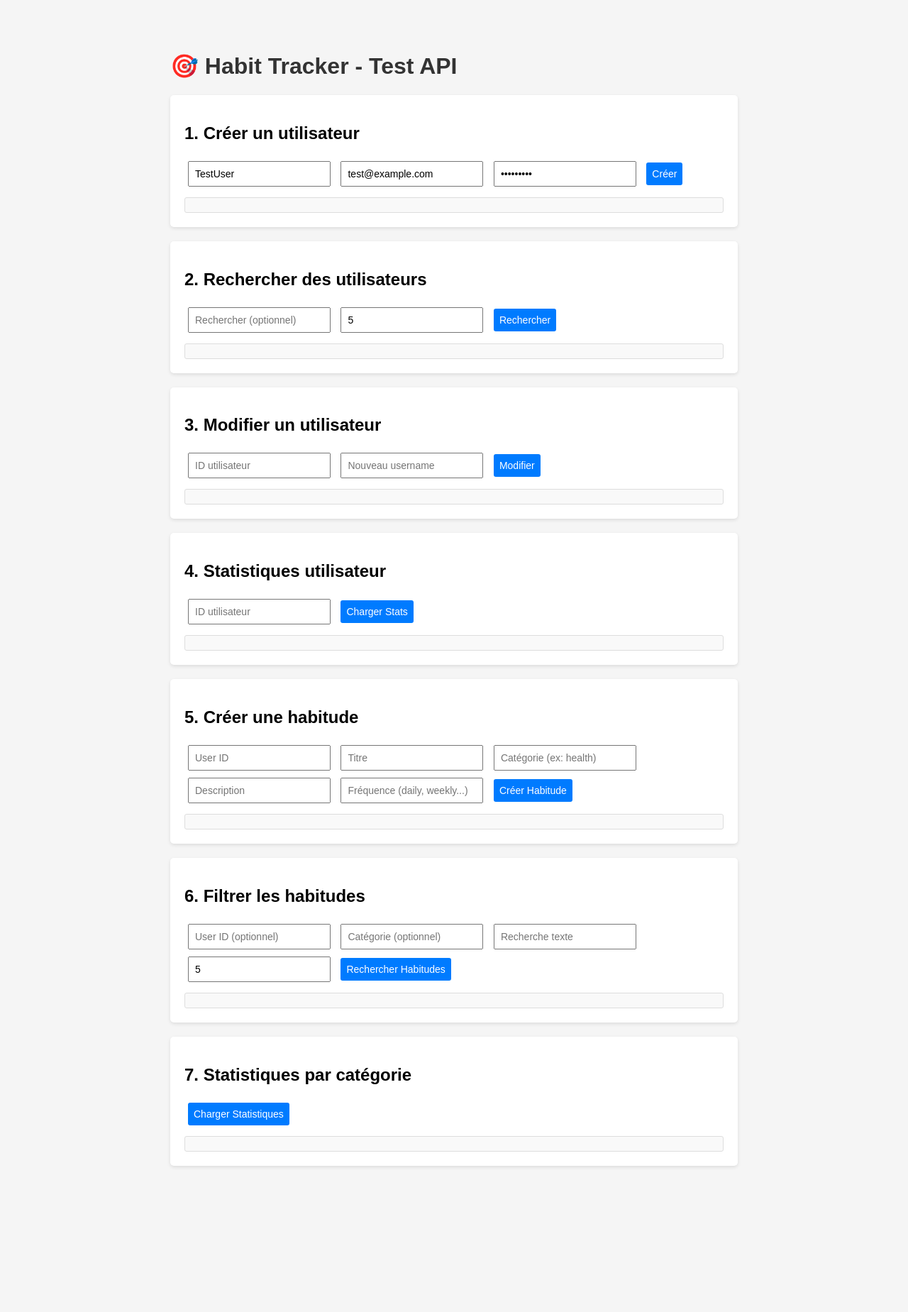
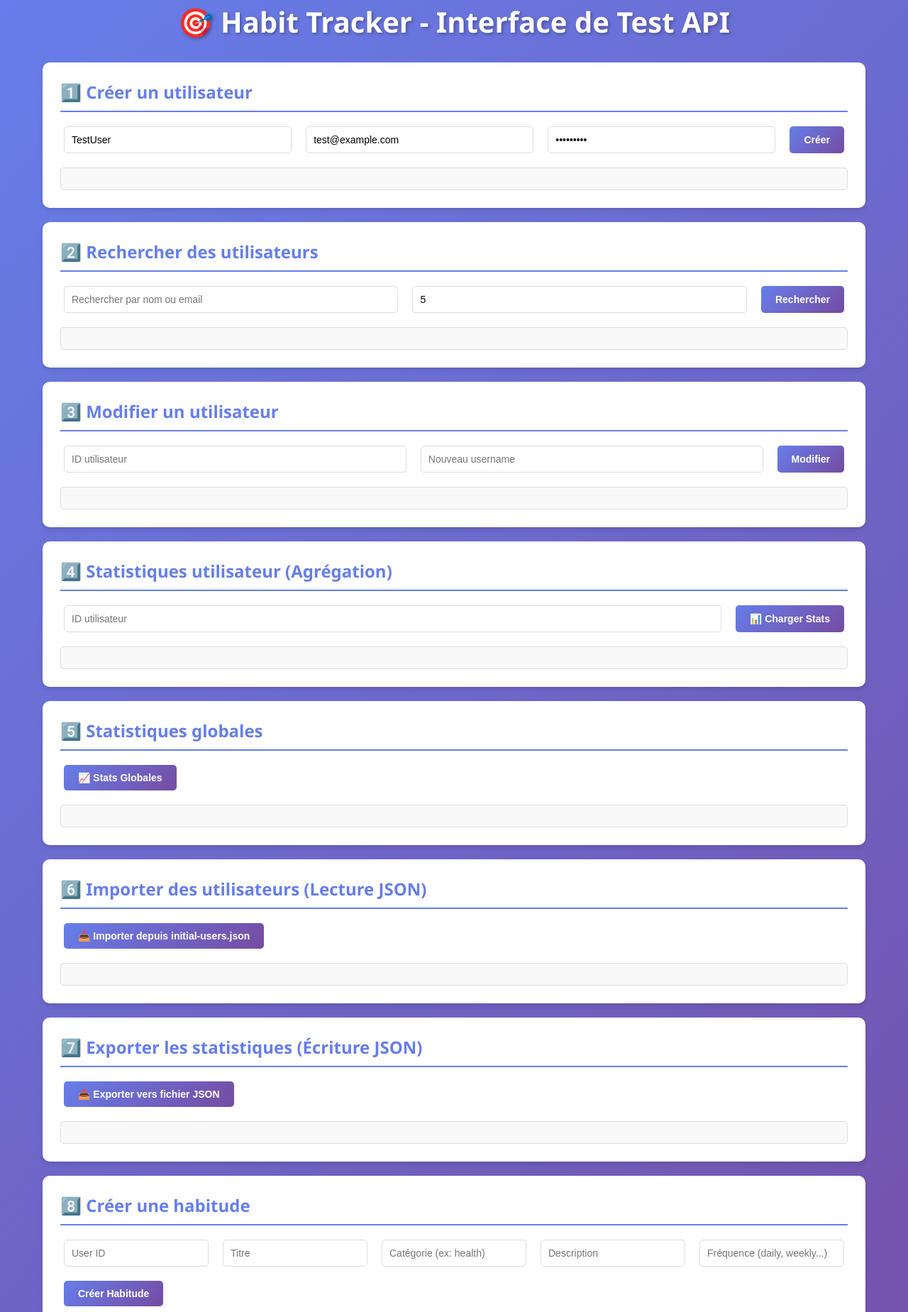
Before and after one commit to flog1508/NodeJs_Project, a website: page public/index.html in a window 1280 px wide. Shown: the part 17-1866 px from the top of the page at 71% size. Before the commit the page ends 1750 px from the top, so only its background shows below. Drawn offline with Linux system fonts and the light colour scheme.

Commit message:
Ajout et finalisation des routes User et perfectionnement de l'interface de test

```diff
--- a/public/index.html
+++ b/public/index.html
@@ -5,128 +5,187 @@
   <meta name="viewport" content="width=device-width, initial-scale=1.0">
   <title>Habit Tracker - Test API</title>
   <style>
+    * { margin: 0; padding: 0; box-sizing: border-box; }
     body {
-      font-family: Arial, sans-serif;
-      max-width: 800px;
-      margin: 50px auto;
+      font-family: 'Segoe UI', Tahoma, Geneva, Verdana, sans-serif;
+      max-width: 1200px;
+      margin: 0 auto;
       padding: 20px;
-      background-color: #f5f5f5;
+      background: linear-gradient(135deg, #667eea 0%, #764ba2 100%);
+      min-height: 100vh;
     }
-    h1 { color: #333; }
+    h1 {
+      color: white;
+      text-align: center;
+      margin-bottom: 30px;
+      text-shadow: 2px 2px 4px rgba(0,0,0,0.3);
+      font-size: 2.5em;
+    }
     .section {
       background: white;
-      padding: 20px;
+      padding: 25px;
       margin: 20px 0;
-      border-radius: 5px;
-      box-shadow: 0 2px 5px rgba(0,0,0,0.1);
+      border-radius: 10px;
+      box-shadow: 0 4px 6px rgba(0,0,0,0.1);
+    }
+    .section h2 {
+      color: #667eea;
+      margin-bottom: 15px;
+      border-bottom: 2px solid #667eea;
+      padding-bottom: 10px;
     }
     input, button {
-      padding: 8px;
+      padding: 10px;
       margin: 5px;
       font-size: 14px;
+      border-radius: 5px;
+      border: 1px solid #ddd;
+    }
+    input {
+      flex: 1;
+      min-width: 200px;
     }
     button {
-      background-color: #007bff;
+      background: linear-gradient(135deg, #667eea 0%, #764ba2 100%);
       color: white;
       border: none;
-      border-radius: 3px;
       cursor: pointer;
+      font-weight: bold;
+      transition: transform 0.2s;
+      padding: 10px 20px;
     }
-    button:hover { background-color: #0056b3; }
+    button:hover {
+      transform: translateY(-2px);
+      box-shadow: 0 4px 8px rgba(0,0,0,0.2);
+    }
     .result {
       background-color: #f9f9f9;
       border: 1px solid #ddd;
-      padding: 10px;
-      margin-top: 10px;
-      border-radius: 3px;
-      max-height: 200px;
+      padding: 15px;
+      margin-top: 15px;
+      border-radius: 5px;
+      max-height: 300px;
       overflow-y: auto;
       white-space: pre-wrap;
       word-wrap: break-word;
+      font-family: 'Courier New', monospace;
+      font-size: 12px;
+    }
+    .input-row {
+      display: flex;
+      flex-wrap: wrap;
+      gap: 10px;
+      margin-bottom: 10px;
     }
   </style>
 </head>
 <body>
-  <h1>🎯 Habit Tracker - Test API</h1>
+  <h1>🎯 Habit Tracker - Interface de Test API</h1>
 
   <!-- ================================ -->
   <!-- 🔹 PARTIE ÉTUDIANT 1 : USERS -->
   <!-- ================================ -->
 
   <div class="section">
-    <h2>1. Créer un utilisateur</h2>
+    <h2>1️⃣ Créer un utilisateur</h2>
+    <div class="input-row">
       <input type="text" id="username" placeholder="Username" value="TestUser">
       <input type="email" id="email" placeholder="Email" value="test@example.com">
       <input type="password" id="password" placeholder="Password" value="secret123">
       <button onclick="createUser()">Créer</button>
+    </div>
     <div id="createResult" class="result"></div>
   </div>
 
   <div class="section">
-    <h2>2. Rechercher des utilisateurs</h2>
-    <input type="text" id="searchQuery" placeholder="Rechercher (optionnel)">
+    <h2>2️⃣ Rechercher des utilisateurs</h2>
+    <div class="input-row">
+      <input type="text" id="searchQuery" placeholder="Rechercher par nom ou email">
       <input type="number" id="limit" placeholder="Limite" value="5">
       <button onclick="searchUsers()">Rechercher</button>
+    </div>
     <div id="searchResult" class="result"></div>
   </div>
 
   <div class="section">
-    <h2>3. Modifier un utilisateur</h2>
+    <h2>3️⃣ Modifier un utilisateur</h2>
+    <div class="input-row">
       <input type="text" id="userId" placeholder="ID utilisateur">
       <input type="text" id="newUsername" placeholder="Nouveau username">
       <button onclick="updateUser()">Modifier</button>
+    </div>
     <div id="updateResult" class="result"></div>
   </div>
 
   <div class="section">
-    <h2>4. Statistiques utilisateur</h2>
+    <h2>4️⃣ Statistiques utilisateur (Agrégation)</h2>
+    <div class="input-row">
       <input type="text" id="statsUserId" placeholder="ID utilisateur">
-    <button onclick="getUserStats()">Charger Stats</button>
+      <button onclick="getUserStats()">📊 Charger Stats</button>
+    </div>
     <div id="statsResult" class="result"></div>
   </div>
 
+  <div class="section">
+    <h2>5️⃣ Statistiques globales</h2>
+    <div class="input-row">
+      <button onclick="getGlobalStats()">📈 Stats Globales</button>
+    </div>
+    <div id="globalStatsResult" class="result"></div>
+  </div>
 
+  <div class="section">
+    <h2>6️⃣ Importer des utilisateurs (Lecture JSON)</h2>
+    <div class="input-row">
+      <button onclick="importUsers()">📥 Importer depuis initial-users.json</button>
+    </div>
+    <div id="importResult" class="result"></div>
+  </div>
+
+  <div class="section">
+    <h2>7️⃣ Exporter les statistiques (Écriture JSON)</h2>
+    <div class="input-row">
+      <button onclick="exportStats()">📤 Exporter vers fichier JSON</button>
+    </div>
+    <div id="exportResult" class="result"></div>
+  </div>
 
   <!-- ================================== -->
   <!-- 🔹 PARTIE ÉTUDIANT 2 : HABITS -->
   <!-- ================================== -->
 
-  <!-- 1. Créer une habitude -->
   <div class="section">
-    <h2>5. Créer une habitude</h2>
-
+    <h2>8️⃣ Créer une habitude</h2>
+    <div class="input-row">
       <input type="text" id="habitUserId" placeholder="User ID">
       <input type="text" id="habitTitle" placeholder="Titre">
       <input type="text" id="habitCategory" placeholder="Catégorie (ex: health)">
       <input type="text" id="habitDesc" placeholder="Description">
       <input type="text" id="habitFreq" placeholder="Fréquence (daily, weekly...)">
-
       <button onclick="createHabit()">Créer Habitude</button>
+    </div>
     <div id="habitCreateResult" class="result"></div>
   </div>
 
-  <!-- 2. Filtrer les habitudes -->
   <div class="section">
-    <h2>6. Filtrer les habitudes</h2>
-
+    <h2>9️⃣ Filtrer les habitudes</h2>
+    <div class="input-row">
       <input type="text" id="filterUserId" placeholder="User ID (optionnel)">
       <input type="text" id="filterCategory" placeholder="Catégorie (optionnel)">
       <input type="text" id="filterSearch" placeholder="Recherche texte">
       <input type="number" id="filterLimit" placeholder="Limite" value="5">
-
-    <button onclick="filterHabits()">Rechercher Habitudes</button>
+      <button onclick="filterHabits()">🔍 Rechercher Habitudes</button>
+    </div>
     <div id="habitFilterResult" class="result"></div>
   </div>
 
-  <!-- 3. Statistiques catégories -->
   <div class="section">
-    <h2>7. Statistiques par catégorie</h2>
-
-    <button onclick="getHabitStats()">Charger Statistiques</button>
+    <h2>🔟 Statistiques par catégorie (Agrégation)</h2>
+    <div class="input-row">
+      <button onclick="getHabitStats()">📊 Charger Statistiques</button>
+    </div>
     <div id="habitStatsResult" class="result"></div>
   </div>
-
-
 
   <!-- JAVASCRIPT API CALLS -->
   <script>
@@ -147,7 +206,8 @@
           headers: { "Content-Type": "application/json" },
           body: JSON.stringify({ username, email, password })
         });
-        document.getElementById("createResult").textContent = JSON.stringify(await response.json(), null, 2);
+        const data = await response.json();
+        document.getElementById("createResult").textContent = JSON.stringify(data, null, 2);
       } catch (error) {
         document.getElementById("createResult").textContent = "Erreur: " + error.message;
       }
@@ -159,7 +219,8 @@
 
       try {
         const response = await fetch(`${API_URL}/users/search?search=${search}&limit=${limit}`);
-        document.getElementById("searchResult").textContent = JSON.stringify(await response.json(), null, 2);
+        const data = await response.json();
+        document.getElementById("searchResult").textContent = JSON.stringify(data, null, 2);
       } catch (error) {
         document.getElementById("searchResult").textContent = "Erreur: " + error.message;
       }
@@ -175,7 +236,8 @@
           headers: { "Content-Type": "application/json" },
           body: JSON.stringify({ username: newUsername })
         });
-        document.getElementById("updateResult").textContent = JSON.stringify(await response.json(), null, 2);
+        const data = await response.json();
+        document.getElementById("updateResult").textContent = JSON.stringify(data, null, 2);
       } catch (error) {
         document.getElementById("updateResult").textContent = "Erreur: " + error.message;
       }
@@ -184,30 +246,62 @@
     async function getUserStats() {
       const userId = document.getElementById("statsUserId").value;
 
+      if (!userId) {
+        alert("Veuillez entrer un ID utilisateur");
+        return;
+      }
+
       try {
         const response = await fetch(`${API_URL}/users/${userId}/stats`);
-        document.getElementById("statsResult").textContent = JSON.stringify(await response.json(), null, 2);
+        const data = await response.json();
+        document.getElementById("statsResult").textContent = JSON.stringify(data, null, 2);
       } catch (error) {
         document.getElementById("statsResult").textContent = "Erreur: " + error.message;
       }
     }
 
+    async function getGlobalStats() {
+      try {
+        const response = await fetch(`${API_URL}/users/stats/global`);
+        const data = await response.json();
+        document.getElementById("globalStatsResult").textContent = JSON.stringify(data, null, 2);
+      } catch (error) {
+        document.getElementById("globalStatsResult").textContent = "Erreur: " + error.message;
+      }
+    }
 
+    async function importUsers() {
+      try {
+        const response = await fetch(`${API_URL}/users/import`);
+        const data = await response.json();
+        document.getElementById("importResult").textContent = JSON.stringify(data, null, 2);
+      } catch (error) {
+        document.getElementById("importResult").textContent = "Erreur: " + error.message;
+      }
+    }
+
+    async function exportStats() {
+      try {
+        const response = await fetch(`${API_URL}/users/stats/export`);
+        const data = await response.json();
+        document.getElementById("exportResult").textContent = JSON.stringify(data, null, 2);
+      } catch (error) {
+        document.getElementById("exportResult").textContent = "Erreur: " + error.message;
+      }
+    }
 
     /* ==========================
        ÉTUDIANT 2 : HABITS
     ========================== */
 
-
     async function createHabit() {
-
       const user = document.getElementById("habitUserId").value;
       const title = document.getElementById("habitTitle").value;
       const category = document.getElementById("habitCategory").value;
       const description = document.getElementById("habitDesc").value;
       const frequency = document.getElementById("habitFreq").value;
 
-  const body = { user, title, category, description, frequency }; // ⬅️ user et plus userId
+      const body = { user, title, category, description, frequency };
 
       try {
         const response = await fetch(`${API_URL}/habits`, {
@@ -215,13 +309,10 @@
           headers: { "Content-Type": "application/json" },
           body: JSON.stringify(body),
         });
-
         const data = await response.json();
-    document.getElementById("habitCreateResult").textContent =
-      JSON.stringify(data, null, 2);
+        document.getElementById("habitCreateResult").textContent = JSON.stringify(data, null, 2);
       } catch (error) {
-    document.getElementById("habitCreateResult").textContent =
-      "Erreur: " + error.message;
+        document.getElementById("habitCreateResult").textContent = "Erreur: " + error.message;
       }
     }
 
@@ -235,7 +326,8 @@
 
       try {
         const response = await fetch(`${API_URL}/habits/filters?${query}`);
-        document.getElementById("habitFilterResult").textContent = JSON.stringify(await response.json(), null, 2);
+        const data = await response.json();
+        document.getElementById("habitFilterResult").textContent = JSON.stringify(data, null, 2);
       } catch (error) {
         document.getElementById("habitFilterResult").textContent = "Erreur: " + error.message;
       }
@@ -244,12 +336,12 @@
     async function getHabitStats() {
       try {
         const response = await fetch(`${API_URL}/habits/analytics/categories`);
-        document.getElementById("habitStatsResult").textContent = JSON.stringify(await response.json(), null, 2);
+        const data = await response.json();
+        document.getElementById("habitStatsResult").textContent = JSON.stringify(data, null, 2);
       } catch (error) {
         document.getElementById("habitStatsResult").textContent = "Erreur: " + error.message;
       }
     }
-
   </script>
 </body>
 </html>
```
Also changed, not shown: routes/userRoutes.js (+161 -32 lines), README.md, 1 other file. Lines whose indentation alone changed are shown as unchanged.
